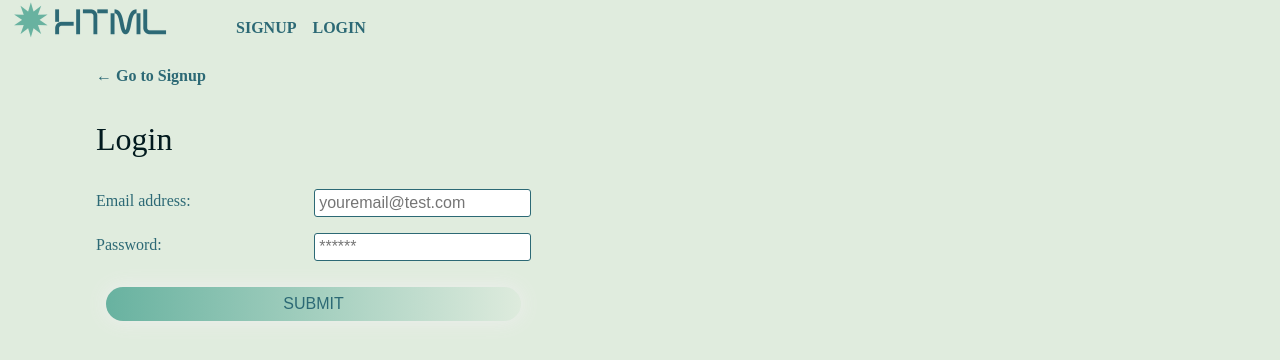
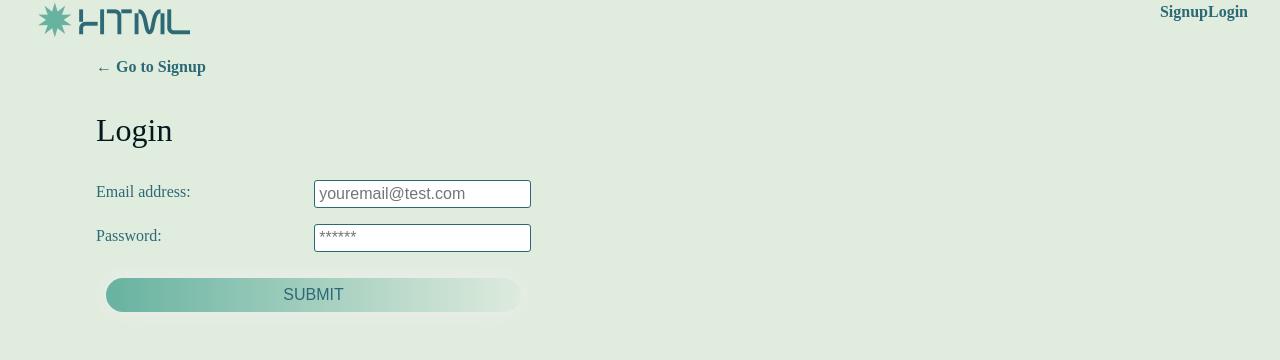
Before and after one commit to Lightfooted/High-Tech-Match-Love, a React (Create React App) app in the folder client/: page /login in a window 1280 px wide. Shown: the top 360 px of the page. Built offline with nearby package versions, Linux system fonts and the light colour scheme; a web font is replaced by a local one.

Commit message:
created new NavBar

```diff
--- a/client/src/App.js
+++ b/client/src/App.js
@@ -17,6 +17,8 @@ import Nav from './components/Nav';
 import GithubUsers from './pages/GithubUsers';
 import SwipeProfile from './pages/SwipeProfiles';
 import Chat from './pages/Chat';
+
+import Navbar from './components/Navbar';
 
 const httpLink = createHttpLink({
   uri: '/graphql',
@@ -41,7 +43,7 @@ function App() {
   return (
     <ApolloProvider client={client}>
       <Router>
-          <Nav />
+          <Navbar />
           <Switch>
             <Route exact path="/" component={Home} />
             <Route exact path="/login" component={Login} />
--- a/client/src/components/Navbar/index.js
+++ b/client/src/components/Navbar/index.js
@@ -1,9 +1,61 @@
+import React from "react";
+import Logo from "../../assets/logo.png";
+import Auth from "../../utils/auth";
+import { Link } from "react-router-dom";
+import styled from 'styled-components';
+
 const Navbar = () => {
-    return(
-        <div>
+    function showNavigation() {
+        if (Auth.loggedIn()) {
+            return (
+                <div>
+                    <Link to="/profile">Profile</Link>
+                    <Link to="/gitusers">Explore</Link>
+                    <Link to="/findmatch">Find-match</Link>
+                    <Link to="/chat">Chat</Link>
+                    <Link to="/" onClick={() => Auth.logout()}>Logout</Link>
+                </div>
+            );
+        } else {
+            return (
+                <div>
+                    <Link to="/signup">Signup</Link>
+                    <Link to="/login">Login</Link>
+                </div>
+            );
+        }
+    }
 
-        </div>
-    )
+    return (
+        <Nav className="flex-row px-1">
+            <Link to="/">
+                <span className="logo">
+                    <img src={Logo} height="40" width="180" alt="text here" />
+                </span>
+            </Link>
+            <Hamburger>
+                <span />
+                <span />
+                <span />
+                <span />
+            </Hamburger>
+            <Menu>
+                {showNavigation()}
+            </Menu>
+        </Nav>
+    );
 }
 
+const Nav = styled.div`
+    padding: 0 2rem;
+    display: flex;
+    justify-content: space-between;
+`;
+
+const Hamburger = styled.div``;
+
+const Menu = styled.div``;
+
+// const MenuLink = styled.div``;
+
 export default Navbar;
```
